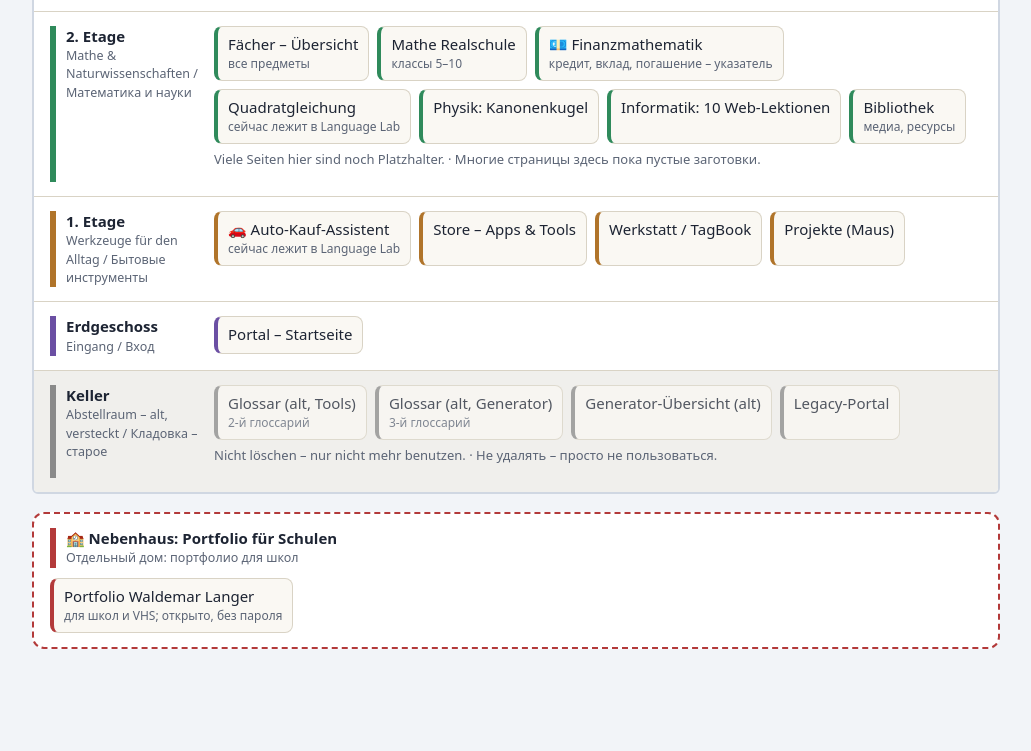
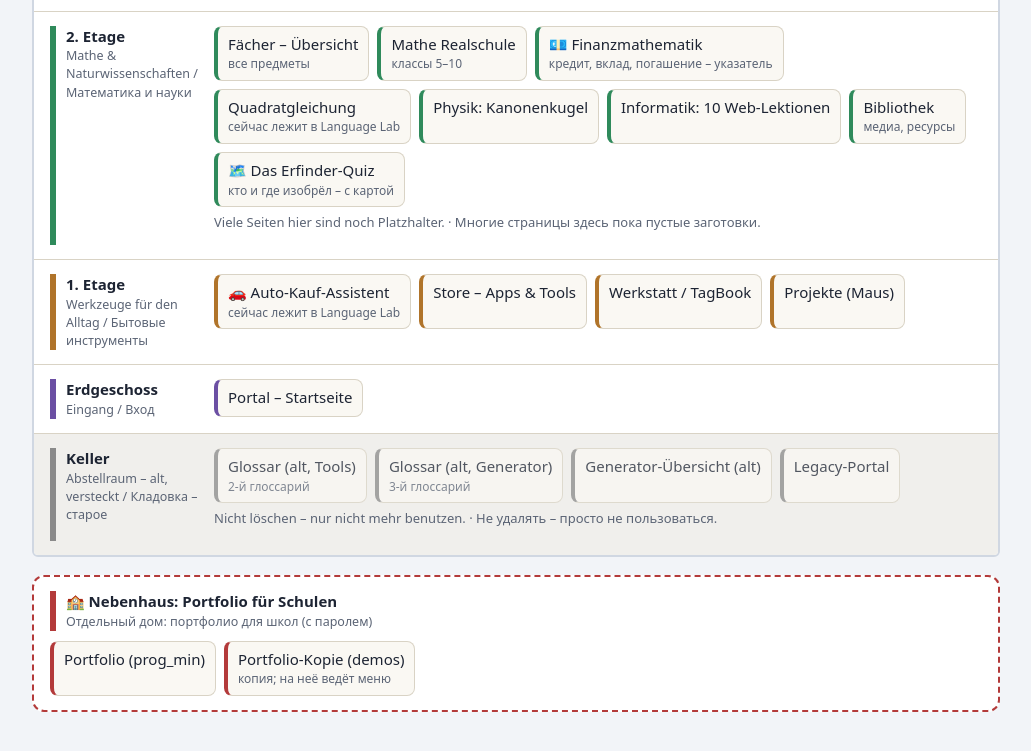
Before and after one commit to Langerw59/langerw59.github.io, a plain HTML site: page etagen.html in a window 1280 px wide. Shown: the part 517-1268 px from the top of the page, without its empty margins (124-1155 px from the left). Before the commit the page ends 1214 px from the top, so only its background shows below. Drawn offline with Linux system fonts and the light colour scheme.

Commit message:
Etagenplan: Erfinder-Quiz

```diff
--- a/etagen.html
+++ b/etagen.html
@@ -74,6 +74,7 @@
           <a href="/pages/faecher/physik-oberstufe/kanonenkugel_physik.html">Physik: Kanonenkugel</a>
           <a href="/pages/faecher/informatik/web-lessons/index.html">Informatik: 10 Web-Lektionen</a>
           <a href="/pages/bibliothek/index.html">Bibliothek<span>медиа, ресурсы</span></a>
+          <a href="/pages/faecher/erfinder-quiz/index.html">🗺️ Das Erfinder-Quiz<span>кто и где изобрёл – с картой</span></a>
         </div>
         <p class="hinweis">Viele Seiten hier sind noch Platzhalter. · Многие страницы здесь пока пустые заготовки.</p>
       </div>
@@ -113,9 +114,10 @@
   </div>
 
   <div class="portfolio">
-    <div class="nr" style="--c:var(--pf)">🏫 Nebenhaus: Portfolio für Schulen<small>Отдельный дом: портфолио для школ</small></div>
+    <div class="nr" style="--c:var(--pf)">🏫 Nebenhaus: Portfolio für Schulen<small>Отдельный дом: портфолио для школ (с паролем)</small></div>
     <div class="raeume" style="margin-top:10px">
-      <a href="/portfolio/index.html" style="--c:var(--pf)">Portfolio Waldemar Langer<span>для школ и VHS; открыто, без пароля</span></a>
+      <a href="/prog_min/index.html" style="--c:var(--pf)">Portfolio (prog_min)</a>
+      <a href="/demos/prog_min_portfolio/index.html" style="--c:var(--pf)">Portfolio-Kopie (demos)<span>копия; на неё ведёт меню</span></a>
     </div>
   </div>
 </main>
```
